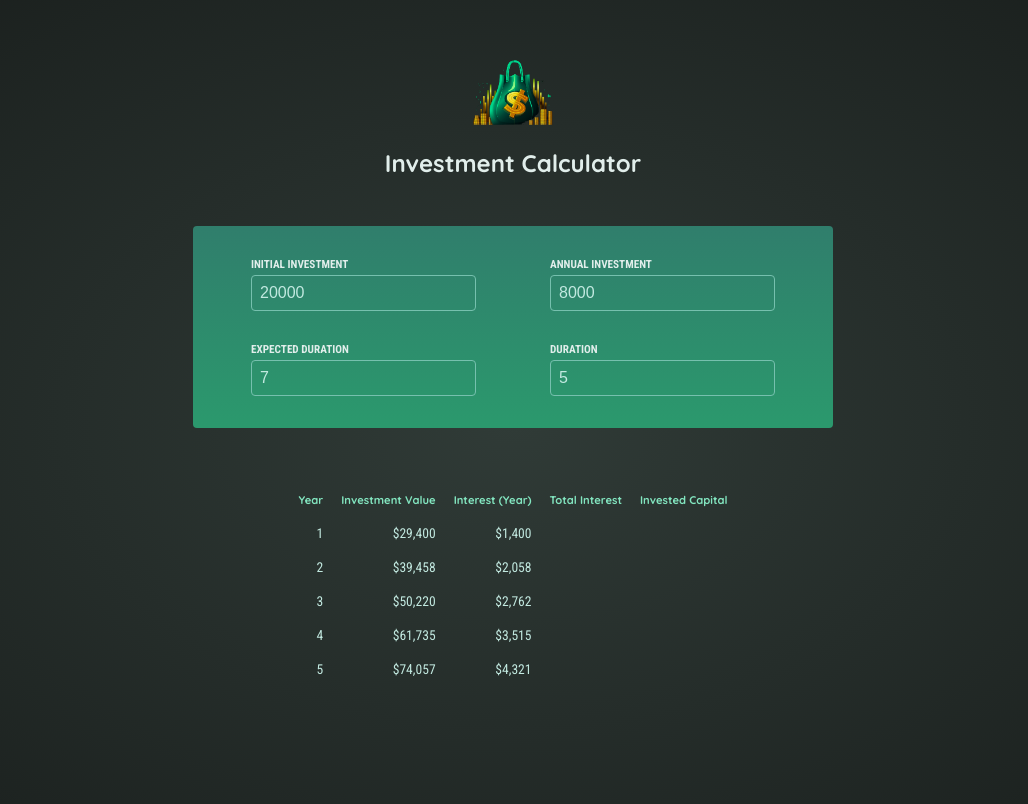
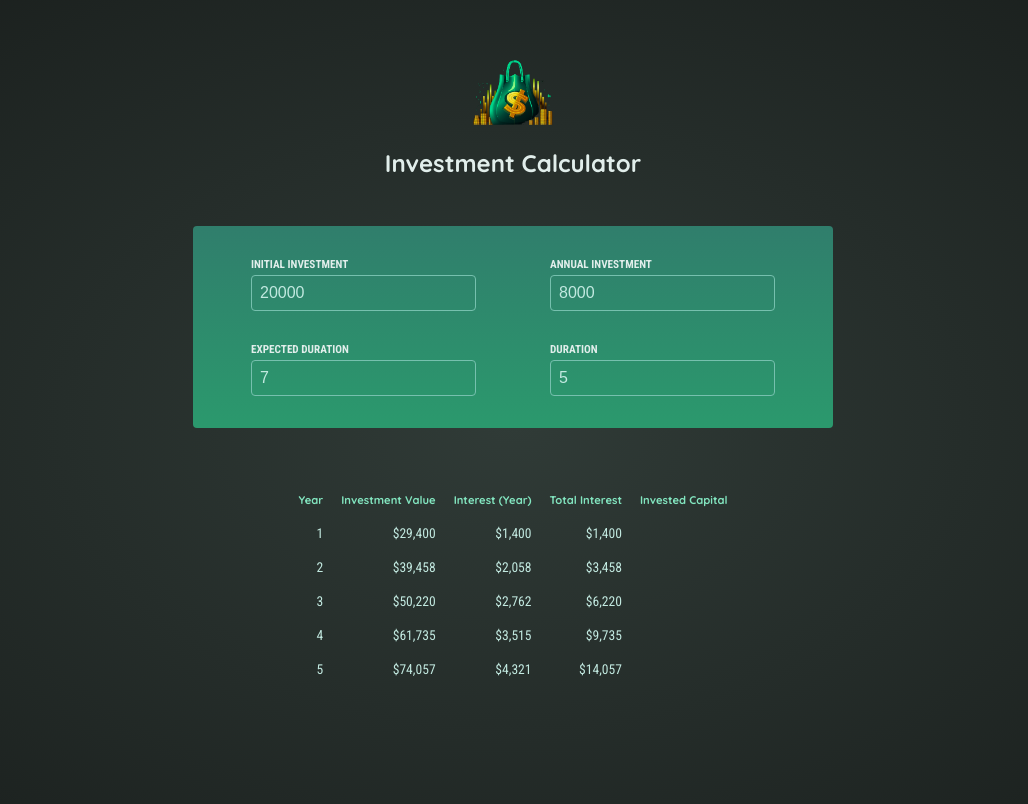
Before and after one commit to Reivah/React-Calculator, a React (Vite) app: page / in a window 1280 px wide. Shown: the top 804 px of the page, without its empty margins (127-1155 px from the left). Built offline with nearby package versions, Linux system fonts and the light colour scheme.

Commit message:
inplementing totalInterest into td

```diff
--- a/src/components/ResultTable.jsx
+++ b/src/components/ResultTable.jsx
@@ -25,13 +25,13 @@ export default function ResultTable({ initialInvestment,  annualInvestment, expe
 			</thead>
 			<tbody>
 				{inputInformations.map((information, index) => {
-					const totalInterest = information.valueEndOfYear - information.annualInvestment * information.year
+					const totalInterest = (information.valueEndOfYear - information.annualInvestment * information.year) - investment
 					return (
 						<tr key={index}>
 							<td>{information.year}</td>
 							<td>{formatter.format(information.valueEndOfYear)}</td>
 							<td>{formatter.format(information.interest)}</td>
-							<td></td>
+							<td>{formatter.format(totalInterest)}</td>
 							<td></td>
 						</tr>
 					)
```
